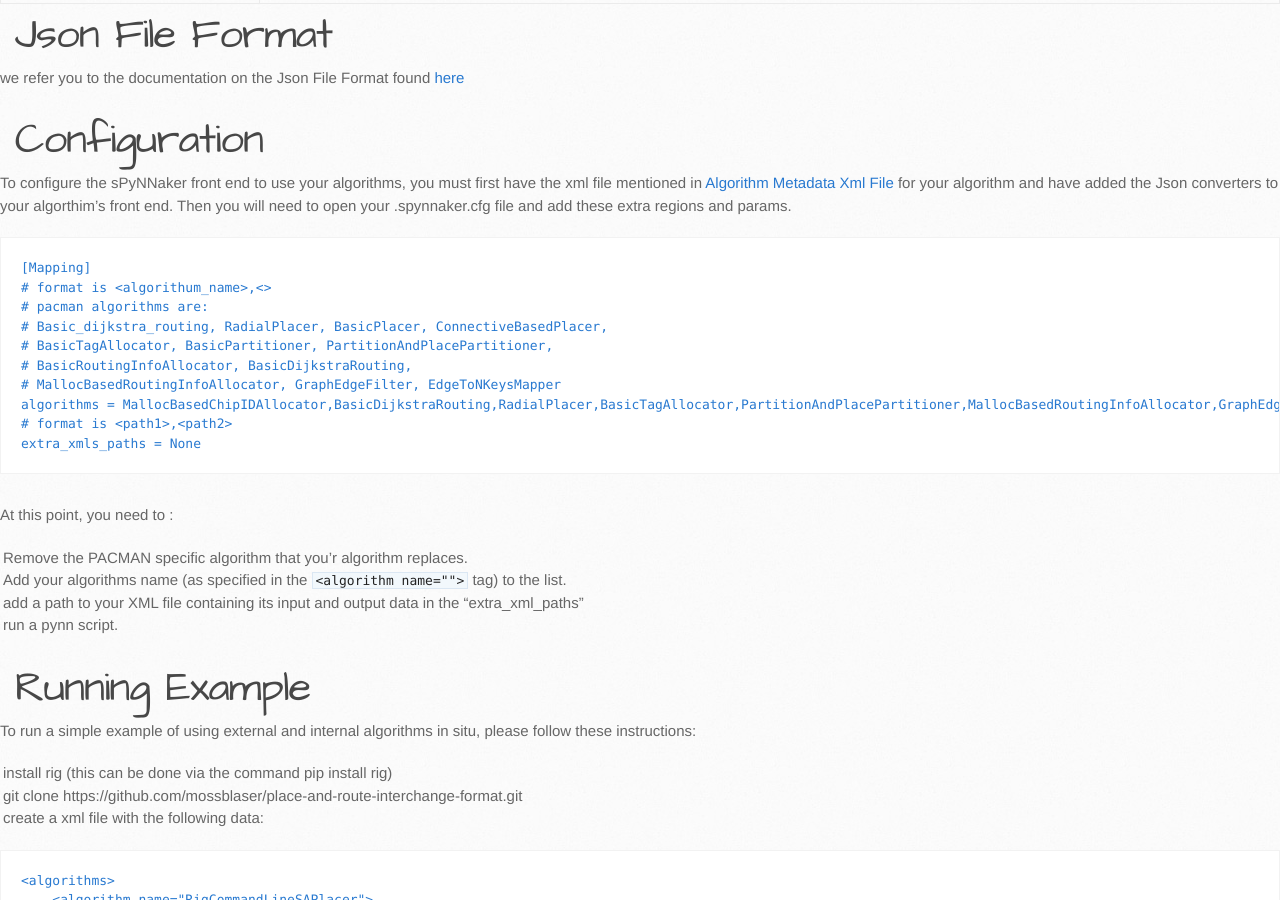
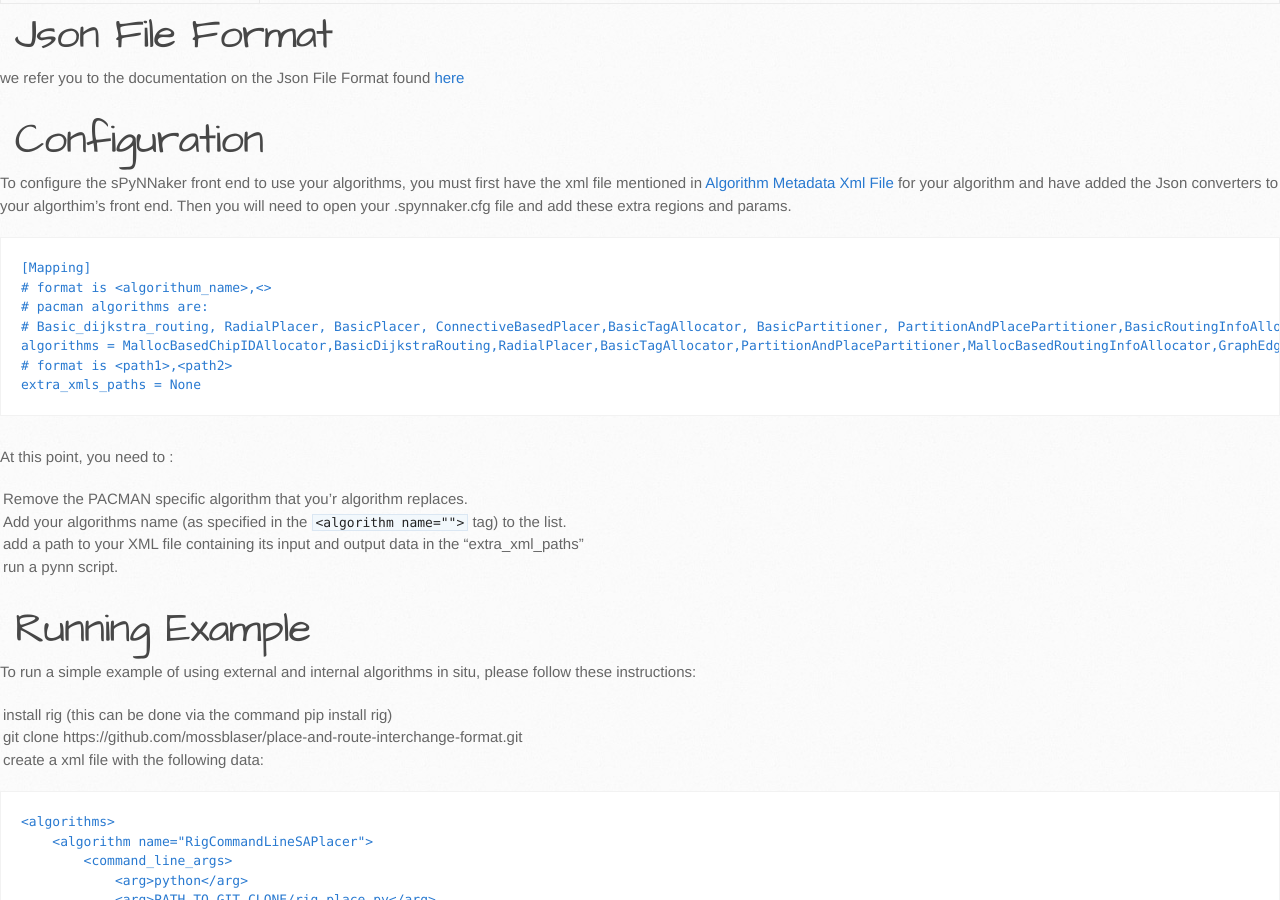
Before and after one commit to SpiNNakerManchester/SpiNNakerManchester.github.io, a Jekyll site: the page built from 2015.006.AnotherFineProductFromTheNonsenseFactory/MappingAlgorithms.md, in a window 1280 px wide and 900 px high, scrolled down 5310 px. Built offline with Jekyll 4.4.1, drawn with Linux system fonts in a browser that asks for light colours.

Commit message:
try to make text better

```diff
--- a/2015.006.AnotherFineProductFromTheNonsenseFactory/MappingAlgorithms.md
+++ b/2015.006.AnotherFineProductFromTheNonsenseFactory/MappingAlgorithms.md
@@ -220,10 +220,7 @@ To configure the sPyNNaker front end to use your algorithms, you must first have
 [Mapping]
 # format is <algorithum_name>,<>
 # pacman algorithms are:
-# Basic_dijkstra_routing, RadialPlacer, BasicPlacer, ConnectiveBasedPlacer,
-# BasicTagAllocator, BasicPartitioner, PartitionAndPlacePartitioner,
-# BasicRoutingInfoAllocator, BasicDijkstraRouting,
-# MallocBasedRoutingInfoAllocator, GraphEdgeFilter, EdgeToNKeysMapper
+# Basic_dijkstra_routing, RadialPlacer, BasicPlacer, ConnectiveBasedPlacer,BasicTagAllocator, BasicPartitioner, PartitionAndPlacePartitioner,BasicRoutingInfoAllocator, BasicDijkstraRouting,MallocBasedRoutingInfoAllocator, GraphEdgeFilter, EdgeToNKeysMapper
 algorithms = MallocBasedChipIDAllocator,BasicDijkstraRouting,RadialPlacer,BasicTagAllocator,PartitionAndPlacePartitioner,MallocBasedRoutingInfoAllocator,GraphEdgeFilter,EdgeToNKeysMapper
 # format is <path1>,<path2>
 extra_xmls_paths = None
```
